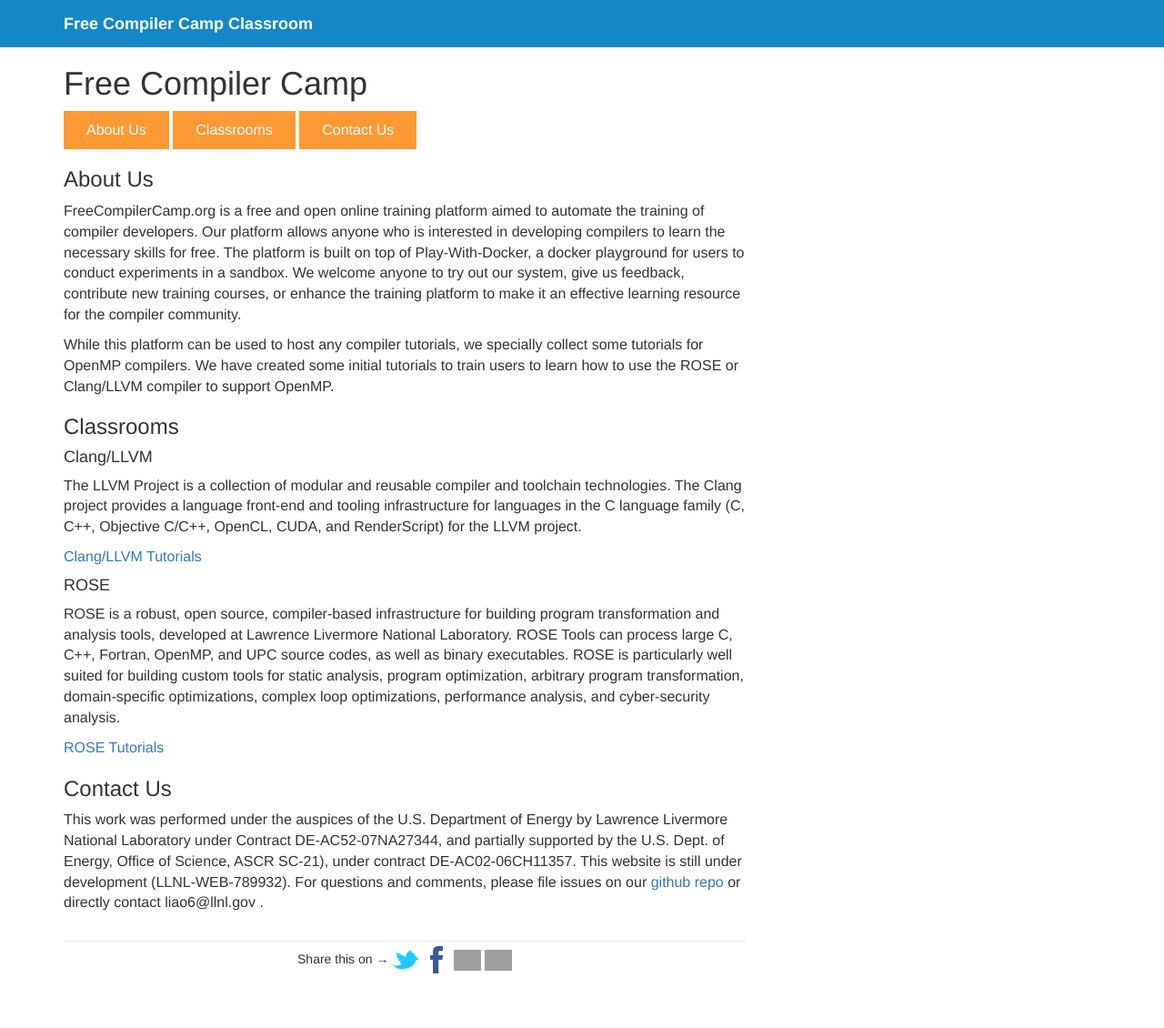
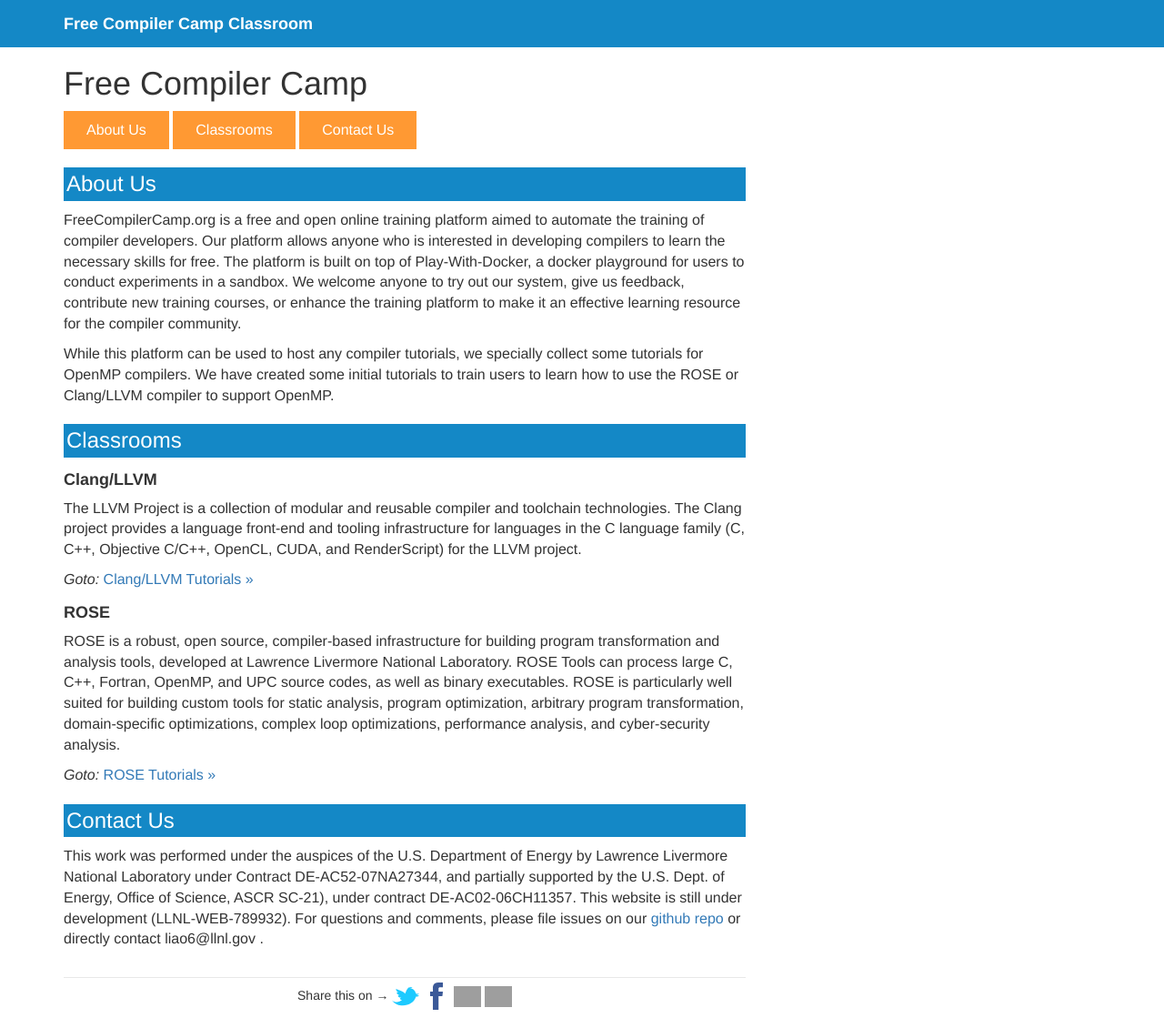
Before and after one commit to chunhualiao/freeCompilerCamp, a Jekyll site: the page built from compiler-classroom/index.html, in a window 1280 px wide. Shown: the whole page at 91% size. Built offline with Jekyll 4.4.1, drawn with Linux system fonts in a browser that asks for light colours; nearby versions of some CDN libraries; the list of posts is cut into pages by our own code; before the commit the page ends 1090 px from its top, so only the background shows below that; grey boxes are pictures that could not be loaded.

Commit message:
Adding background to h3

```diff
--- a/compiler-classroom/_includes/head.html
+++ b/compiler-classroom/_includes/head.html
@@ -41,6 +41,18 @@
             padding: 8px;
           }
 
+          h3 {
+            background-color: #1488C6;
+            color: white;
+            padding-top: 5px;
+            padding-bottom: 5px;
+            padding-left: 3px;
+          }
+
+          h4 {
+            font-weight: bold;
+            padding-top: 5px;
+          }
 </style>
 
 <link href="https://maxcdn.bootstrapcdn.com/font-awesome/4.6.3/css/font-awesome.min.css" rel="stylesheet">
--- a/compiler-classroom/index.html
+++ b/compiler-classroom/index.html
@@ -28,7 +28,7 @@
 The LLVM Project is a collection of modular and reusable compiler and toolchain technologies. The Clang project provides a language front-end and tooling infrastructure for languages in the C language family (C, C++, Objective C/C++, OpenCL, CUDA, and RenderScript) for the LLVM project.
 </p>
 
-<a href="/clang-llvm-landing">Clang/LLVM Tutorials</a>
+<i>Goto:</i> <a href="/clang-llvm-landing">Clang/LLVM Tutorials &raquo</a>
 
 <h4>ROSE</h4>
   <p>
@@ -36,7 +36,7 @@
 Lawrence Livermore National Laboratory. ROSE Tools can process large C, C++, Fortran, OpenMP, and UPC source codes, as well as binary executables. ROSE is particularly well suited for building custom tools for static analysis, program optimization, arbitrary program transformation, domain-specific optimizations, complex loop optimizations, performance analysis, and cyber-security analysis.
    </p>
 
-   <a href="/rose-landing">ROSE Tutorials</a>
+   <i>Goto:</i> <a href="/rose-landing">ROSE Tutorials &raquo</a>
 
 <h3 id="Contact"><a name=Contact"></a>Contact Us</h3>
 This work was performed under the auspices of the U.S. Department of Energy by Lawrence Livermore National Laboratory under Contract DE-AC52-07NA27344, and partially supported by the U.S. Dept. of Energy, Office of Science, ASCR SC-21), under contract DE-AC02-06CH11357.
```
